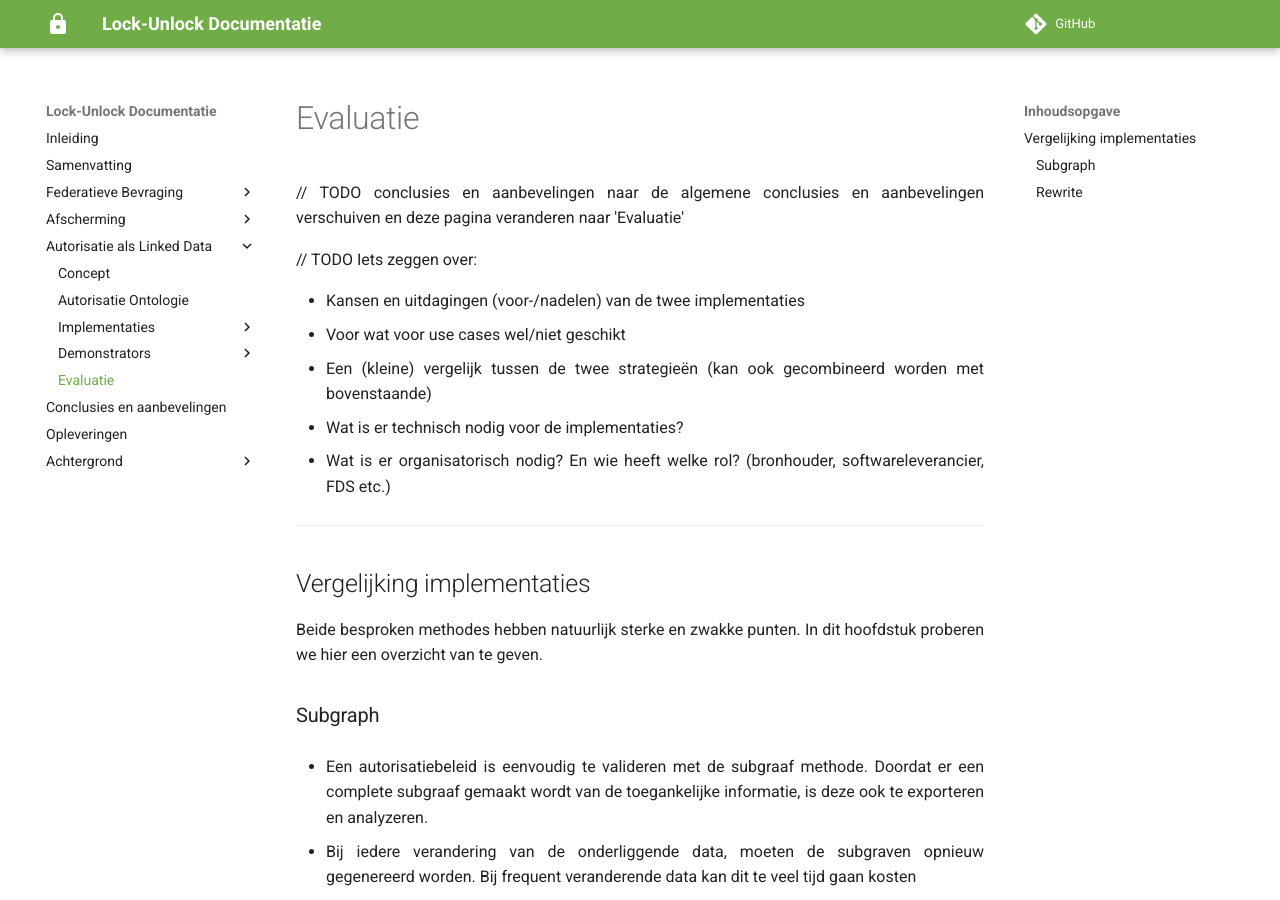
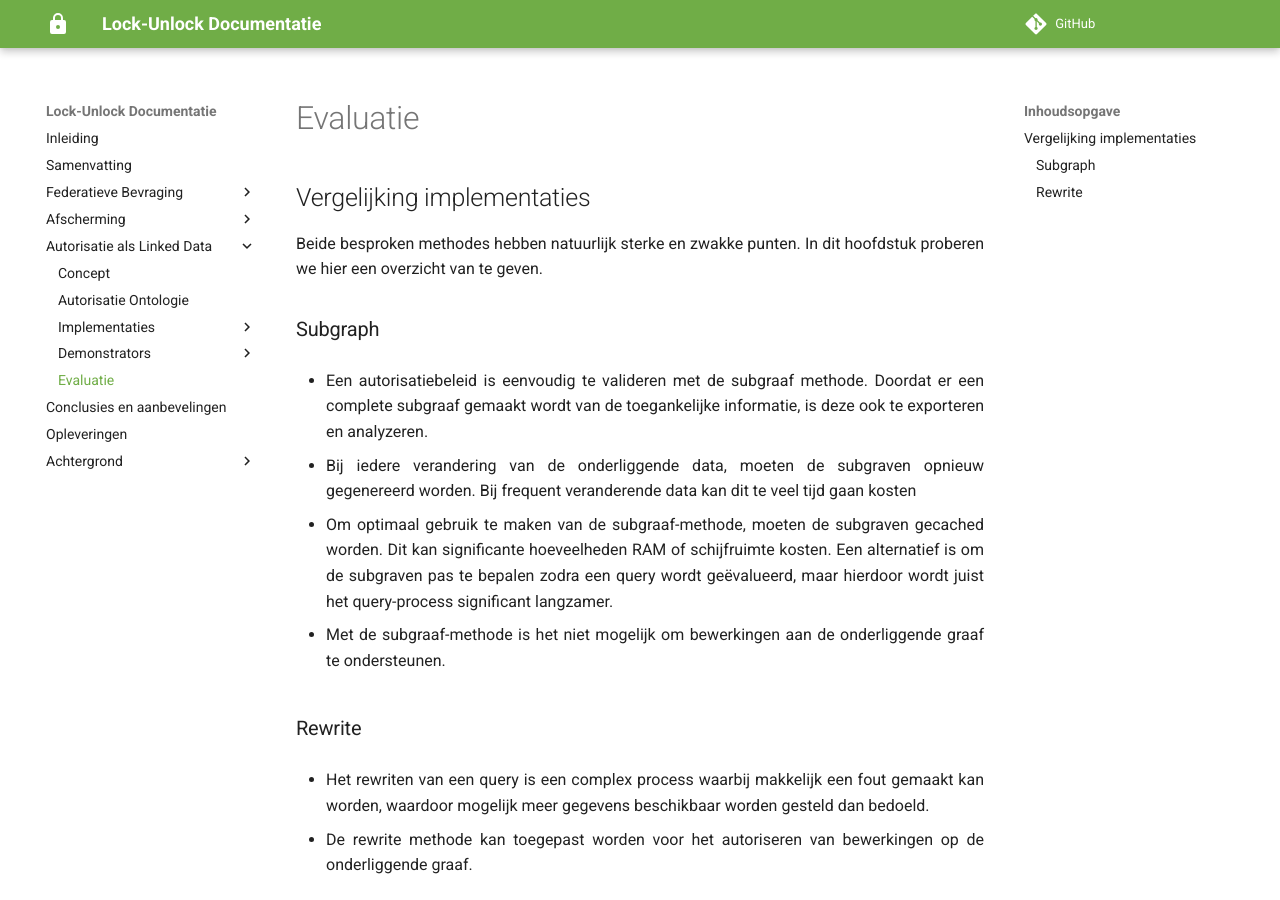
Before and after one commit to kadaster-labs/lock-unlock-docs, an MkDocs documentation site: the page built from docs/autorisatie-als-linkeddata/evaluatie.md, in a window 1280 px wide and 900 px high. Built offline with MkDocs 1.6.1 and Material for MkDocs 9.7.7, drawn with Linux system fonts in a browser that asks for light colours; comment, search, counter and statistics services are not loaded; the version menu is left out.

Commit message:
verwijderen todo's

```diff
--- a/docs/autorisatie-als-linkeddata/evaluatie.md
+++ b/docs/autorisatie-als-linkeddata/evaluatie.md
@@ -1,19 +1,6 @@
 ---
 title: Evaluatie
 ---
-
-// TODO conclusies en aanbevelingen naar de algemene conclusies en aanbevelingen verschuiven en deze pagina veranderen naar 'Evaluatie'
-
-// TODO Iets zeggen over:
-
-  - Kansen en uitdagingen (voor-/nadelen) van de twee implementaties
-  - Voor wat voor use cases wel/niet geschikt
-  - Een (kleine) vergelijk tussen de twee strategieën (kan ook gecombineerd worden met bovenstaande)
-  - Wat is er technisch nodig voor de implementaties?
-  - Wat is er organisatorisch nodig? En wie heeft welke rol? (bronhouder, softwareleverancier, FDS etc.)
-
-----
-
 ## Vergelijking implementaties
 
 Beide besproken methodes hebben natuurlijk sterke en zwakke punten. In dit hoofdstuk proberen we
```
Also changed, not shown: docs/autorisatie-als-linkeddata/index.md (+1 -6 lines).
